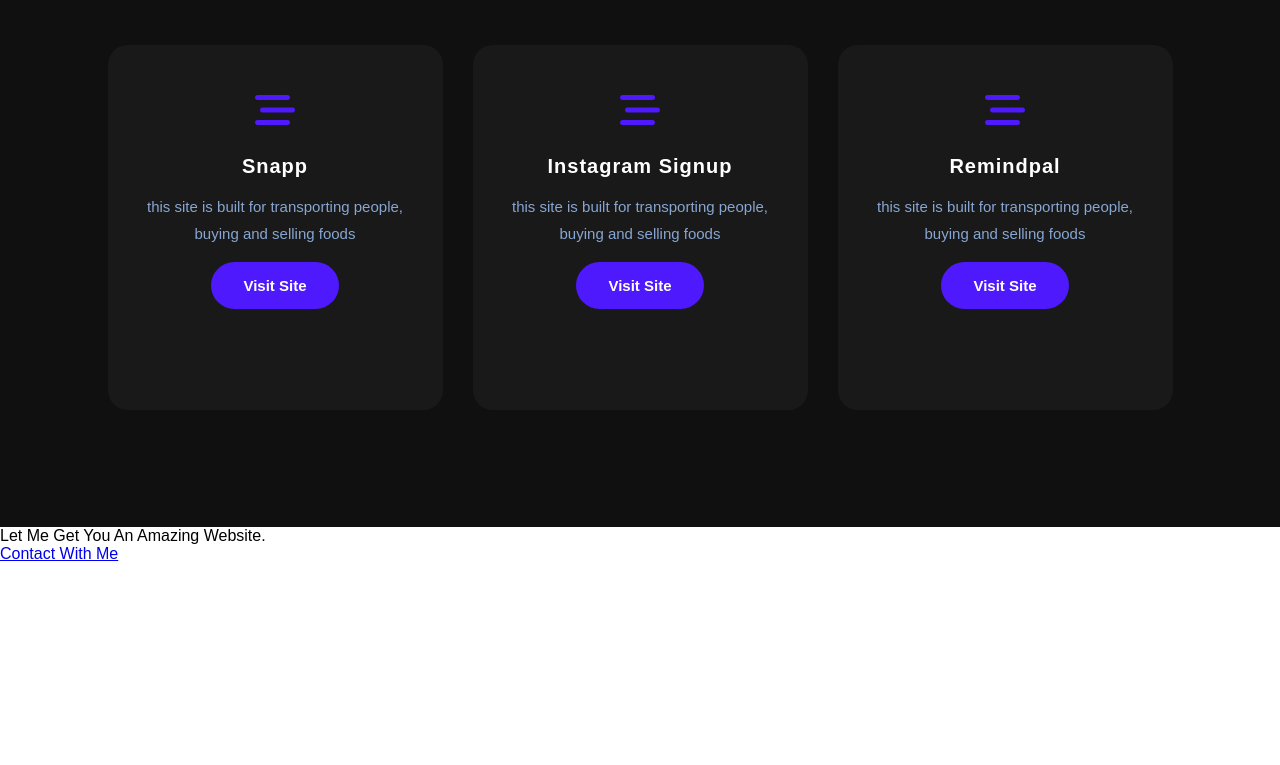
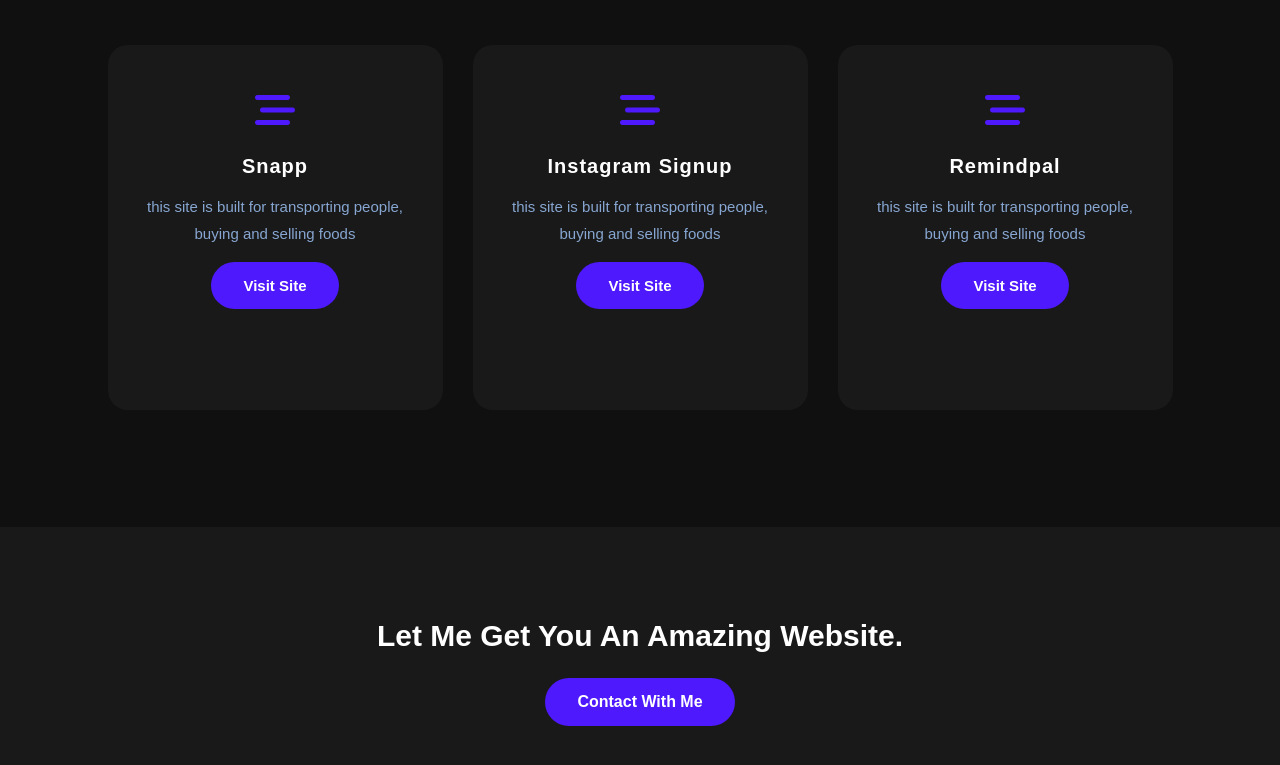
Before and after one commit to raharz/RR-Website, a plain HTML site: page index.html in a window 1280 px wide. Shown: the part 1819-2584 px from the top of the page. Before the commit the page ends 2382 px from the top, so only its background shows below. Drawn offline with Linux system fonts and the light colour scheme.

Commit message:
css contactMe sec

```diff
--- a/style.css
+++ b/style.css
@@ -264,3 +264,40 @@
 }
 
 /* end style for projects section */
+
+/* start contactMe sec */
+.contactMe {
+    width: 100%;
+    height: 290px;
+    background: #191919;
+    display: flex;
+    align-items: center;
+    flex-direction: column;
+    justify-content: center;
+}
+
+.contactMe p {
+    color: white;
+    font-size: 30px;
+    font-weight: bold;
+    margin-bottom: 25px;
+}
+
+.contactMe .buttonContact {
+    background: #4e19fd;
+    color: white;
+    text-decoration: none;
+    border: 2px solid transparent;
+    font-weight: bold;
+    padding: 13px 30px;
+    border-radius: 30px;
+    transition: .4s;
+}
+
+.contactMe .buttonContact:hover {
+    background: transparent;
+    border: 2px solid #4e19fd;
+    cursor: pointer;
+}
+
+/* finish contactMe sec */
```
